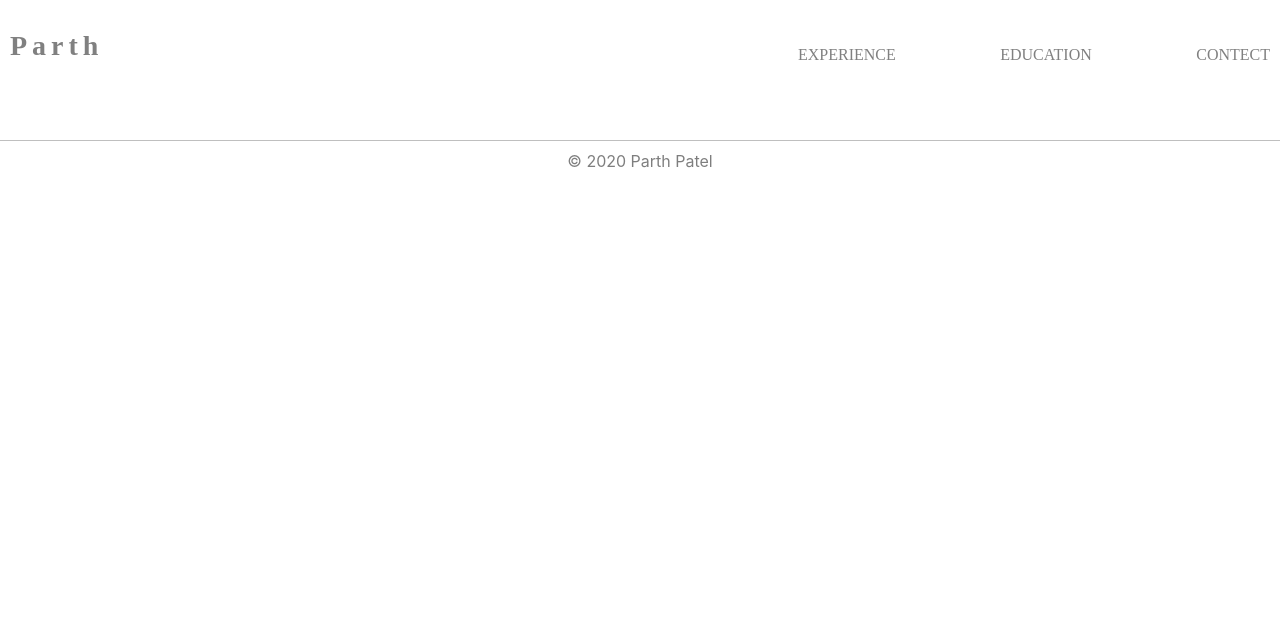
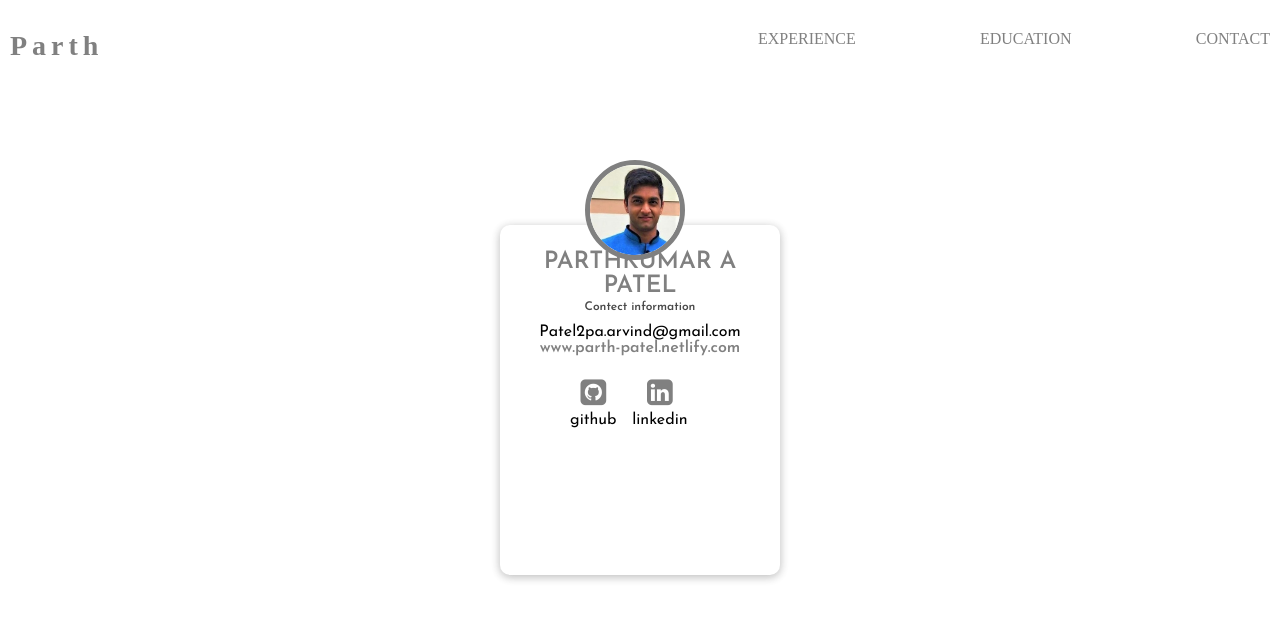
Before and after one commit to patel2pa/My_Site, a React (Create React App) app: page /contact in a window 1280 px wide. Shown: the top 620 px of the page. Built offline with nearby package versions, Linux system fonts and the light colour scheme; a web font is replaced by a local one.

Commit message:
added contact page

```diff
--- a/src/App.css
+++ b/src/App.css
@@ -20,20 +20,8 @@ padding-right:10px;
 padding-left: 10px;
 }
 
-.footer{
-  margin-top: 30px;
-  padding-top: 10px;
-  padding-bottom: 20px;
-  border-top: 1px solid gray;
-  display: grid;
-  grid-template-columns: 1fr;
-  opacity: 0.5;
-}
 
-.footer p {
-  margin: auto;
-  margin-bottom: 10px;
-}
+
 
 
 .projectTitle{
--- a/src/App.js
+++ b/src/App.js
@@ -2,8 +2,8 @@ import React from 'react';
 import Nav from "./Components/components2.0/Nav";
 import Main from "./Components/components2.0/Main";
 import Projects from "./Components/Projects/Project";
-import Footer from "./Components/components2.0/Footer";
 import Education from "./Components/components2.0/education";
+import Contact from "./Components/components2.0/contact";
 import { Route, BrowserRouter as Router, BrowserRouter, Switch } from 'react-router-dom';
 import './App.css';
 
@@ -18,7 +18,7 @@ function App() {
         <Route path = '/' exact component={Main}/>
         <Route path = '/experience' component={Projects}/>
         <Route path = '/education' component={Education}/>
-        <Footer/>
+        <Route path = '/contact' component={Contact}/>
       </div>
     </Switch>
     </BrowserRouter>
--- a/src/Components/Projects/Project.js
+++ b/src/Components/Projects/Project.js
@@ -161,7 +161,7 @@ class Project extends Component {
     else if(this.state.activeTab === 0){
         return(
             <div >
-                <div className = "projectTitle">Work/Projects of the past and present</div>
+                <div className = "projectTitle"> - Work/Projects of the past and present -</div>
                <ComprehensiveProjects/>
             </div>
         )
--- a/src/Components/components2.0/About.js
+++ b/src/Components/components2.0/About.js
@@ -1,11 +1,14 @@
 import React from "react";
 import "./About.css";
 import {Link} from "react-router-dom";
-import parthImage from  "./images/Self2.jpg"
+import parthImage from  "./images/Self2.jpg";
+import Footer from "./Footer";
+
 
 class About extends React.Component{
     render(){
         return(
+        <div>
             <div className = "about" >
 
                 <div className = "aboutDescription">
@@ -50,6 +53,8 @@ class About extends React.Component{
                     </div>
                 </div>
             </div>
+            <Footer/>
+        </div>
         )
     }
 
--- a/src/Components/components2.0/Footer.js
+++ b/src/Components/components2.0/Footer.js
@@ -1,5 +1,5 @@
 import React from "react";
-
+import "./Header.css"
 
 class Footer extends React.Component{
 
--- a/src/Components/components2.0/Header.css
+++ b/src/Components/components2.0/Header.css
@@ -72,3 +72,18 @@ a{
 .hero-copy{
     opacity:0.7
 }
+
+.footer p {
+margin: auto;
+margin-bottom: 10px;
+}
+
+.footer{
+margin-top: 30px;
+padding-top: 10px;
+padding-bottom: 20px;
+border-top: 1px solid gray;
+display: grid;
+grid-template-columns: 1fr;
+opacity: 0.5;
+}
--- a/src/Components/components2.0/Header.js
+++ b/src/Components/components2.0/Header.js
@@ -5,10 +5,11 @@ import parthImage from  "./images/Parth_image.jpg"
 class Header extends React.Component{
     render(){
         return(
+        <div>
             <div className = "header">
 
 
-        <div className="hero container">
+            <div className="hero container">
 
             {/* <div className="hero-copy">
                 <img className = "selfImage" src = {parthImage}/>
@@ -20,6 +21,7 @@ class Header extends React.Component{
             <div className = "profession">
                 Engineer and a Developer
             </div>
+            </div>
         </div>
         </div>
         )
--- a/src/Components/components2.0/Nav.js
+++ b/src/Components/components2.0/Nav.js
@@ -11,7 +11,7 @@ class Header extends React.Component{
             <ul>
                 <li><a href="/experience">Experience</a></li>
                 <li><a href="/education">Education</a></li>
-                <li><a href="#">Contect</a></li>
+                <li><a href="/contact">Contact</a></li>
             </ul>
         </div>
 
--- /dev/null
+++ b/src/Components/components2.0/contact.css
@@ -0,0 +1,115 @@
+@import url('https://fonts.googleapis.com/css?family=Josefin+Sans:300,400,600');
+*{
+  margin: 0;
+  padding: 0;
+}
+
+body{
+  font-family: 'Josefin Sans', sans-serif;
+}
+
+.wrapper_{
+  position: absolute;
+  top: 50%;
+  left: 50%;
+  transform: translate(-50%,-50%);
+}
+
+.container_{
+  width: 280px;
+  height: 350px;
+  background: #fff;
+  position: relative;
+  border-radius: 10px;
+  box-shadow: 0 2px 10px 0 rgba(0,0,0,0.16), 0 2px 10px 0 rgba(0,0,0,0.12);
+}
+
+.container_ .profile-img{
+  width: 100px;
+  height: 100px;
+  border-radius: 50%;
+  position: absolute;
+  top: -65px;
+  left: 85px;
+  border: 5px solid gray;
+}
+
+.content{
+  padding: 10px 20px 20px;
+}
+
+.content .sub-content{
+  text-align: center;
+}
+
+.content .sub-content h1{
+  text-transform: uppercase;
+  font-size: 24px;
+  color: gray;
+  padding-top: 15px;
+}
+
+.content .sub-content span{
+  font-size: 12px;
+  color: #494949;
+  font-weight: 600;
+}
+
+.content .sub-content p{
+  margin-top: 10px;
+}
+
+.content .sub-content a{
+    margin-top: 1px;
+    font-weight: 600;
+  }
+
+.content .sub-content span.location{
+  display: block;
+  margin: 5px 0 20px;
+}
+
+.content .sub-content span.location .fa{
+  font-size: 18px;
+  margin-right: 5px;
+}
+
+.content .sub-content a{
+  color: gray;
+}
+
+.data{
+  width: 100%;
+  overflow: hidden;
+  margin-top: 1.3em;
+  padding-left: 40px
+
+}
+
+.inner-data{
+  width: 33.3%;
+  float: left;
+  text-align: center;
+}
+
+.inner-data a .fa{
+  font-size: 30px;
+  margin-bottom: 5px;
+  color: gray;
+
+}
+
+.btn{
+    clear: both;
+    text-align: center;
+    width: 100%;
+    height: 35px;
+    background: #1da1f2;
+   color: #fff;
+  text-transform: uppercase;
+  line-height:38px;
+  font-weight: 600;
+  cursor: pointer;
+  border-radius: 10px;
+  text-shadow: 0 0 10px rgba(0,0,0,0.5);
+}
--- /dev/null
+++ b/src/Components/components2.0/contact.js
@@ -0,0 +1,47 @@
+import React, {Component} from 'react';
+import './contact.css';
+import Image from './images/Parth_image.jpg';
+
+
+class Contact extends Component {
+    render(){
+        return(
+
+        <div className="wrapper_">
+            <div className="container_">
+              <img src={Image} alt="" className="profile-img"/>
+
+              <div className="content">
+
+                <div className="sub-content">
+                  <h1>Parthkumar A Patel</h1>
+                  <span>Contect information</span>
+                  <p>Patel2pa.arvind@gmail.com</p>
+                  <a >www.parth-patel.netlify.com</a>
+
+                </div>
+
+                <div className="data">
+                  <div className="inner-data">
+                    <a href = "https://github.com/patel2pa" target = "_blank"><i className="fa fa-github-square" aria-hidden="true"></i></a>
+                    <p>github</p>
+                  </div>
+
+                  <div className="inner-data">
+                    <a href = "https://www.linkedin.com/in/parth-patel-692656178/" target = "_blank"> <i className="fa fa-linkedin-square" aria-hidden="true"></i> </a>
+                    <p>linkedin</p>
+                  </div>
+                </div>
+
+
+              </div>
+            </div>
+          </div>
+
+
+
+        )
+    }
+}
+
+export default Contact;
```
Also changed, not shown: src/Components/Projects/ProjectImages/bear3.PNG.
